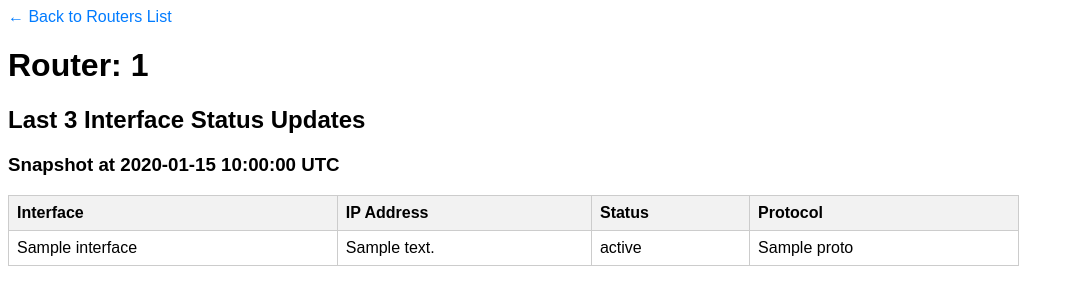
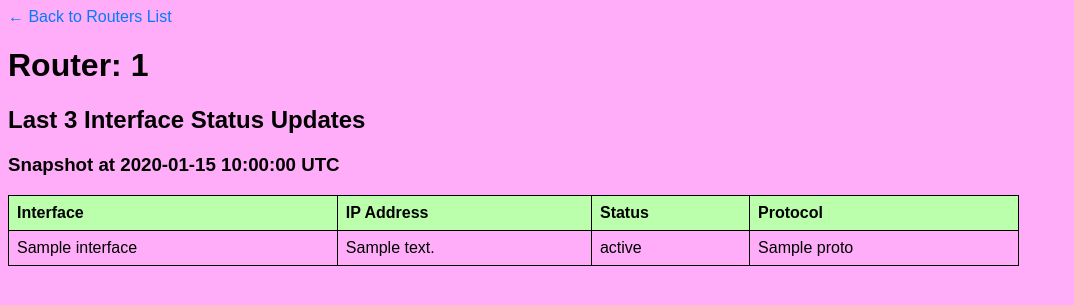
Before and after one commit to Maxkrit/ipa2025-msapp, a Flask app: page /router/1 in a window 1280 px wide. Shown: the top 305 px of the page, without its empty margins (0-1074 px from the left). Run offline with Flask 2, Linux system fonts and the light colour scheme; a database or web service that is not in the repository returns one stand-in record (values such as "Sample title").

Commit message:
Initial commit

```diff
--- a/web/templates/index.html
+++ b/web/templates/index.html
@@ -2,6 +2,12 @@
 <html>
 <head>
     <title>Register Router</title>
+    <style>
+        body {
+            background-color: #baffb8;
+            font-family: Arial, sans-serif;
+        }
+    </style>
 </head>
 <body>
     <h1>Register Router</h1>
--- a/web/templates/router_detail.html
+++ b/web/templates/router_detail.html
@@ -3,10 +3,10 @@
 <head>
     <title>Router {{ ip }} Details</title>
     <style>
-        body { font-family: sans-serif; }
+        body { font-family: sans-serif; background-color: #ffadf8;}
         table { width: 80%; border-collapse: collapse; margin-top: 10px; }
-        th, td { border: 1px solid #cccccc; text-align: left; padding: 8px; }
-        th { background-color: #f2f2f2; }
+        th, td { border: 1px solid #000000; text-align: left; padding: 8px; }
+        th { background-color: #bbffad; }
         hr { margin-top: 20px; }
         a { text-decoration: none; color: #007bff; }
         a:hover { text-decoration: underline; }
```
Also changed, not shown: 1 other file.
